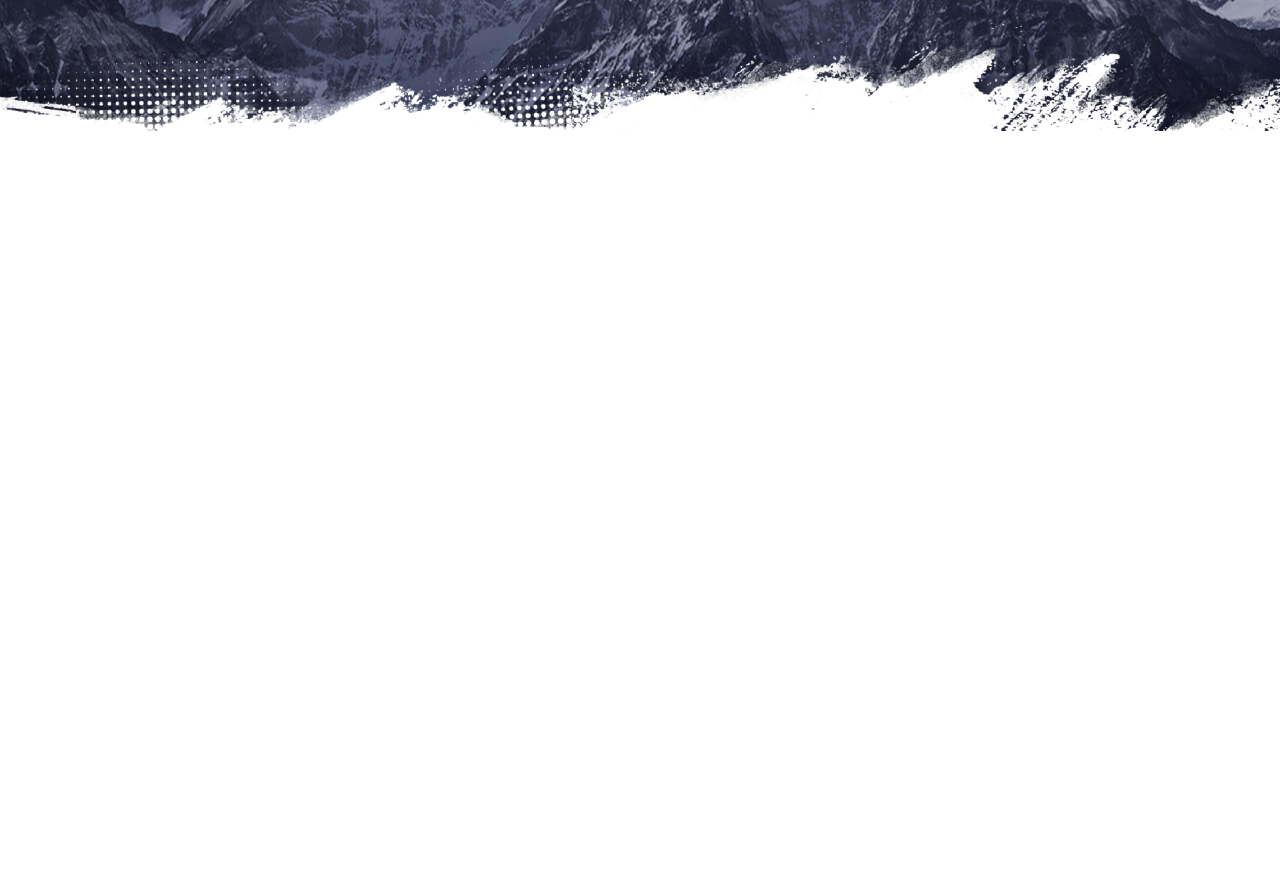
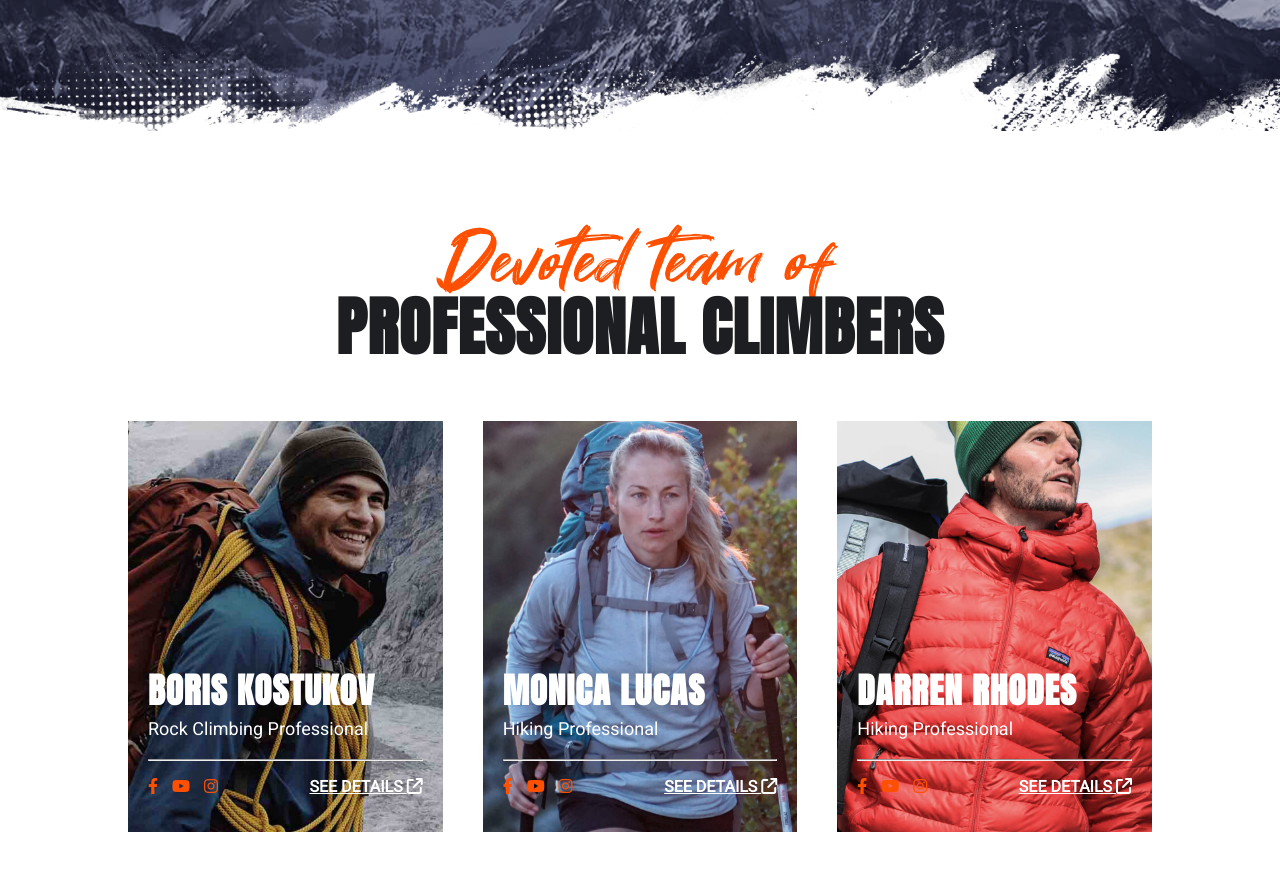
Before and after one commit to Moustapha76/FD-confort, a plain HTML site: page index.html in a window 1280 px wide. Shown: the part 2740-3611 px from the top of the page. Before the commit the page ends 3332 px from the top, so only its background shows below. Drawn offline with nearby package versions, Linux system fonts and the light colour scheme.

Commit message:
Ajout du bloc team

```diff
--- a/index.html
+++ b/index.html
@@ -160,7 +160,62 @@
                 </div>
             </div>
         </section>
-        <section class="section-3"></section>
+        <section class="section-3">
+            <div class="title">
+                <span>Devoted team of</span>
+                <h2>PROFESSIONAL CLIMBERS</h2>
+            </div>
+            <div class="team">
+                <div class="item">
+                    <img src="./assets/team_01.jpg" alt="team member">
+                    <div class="description">
+                        <h3>Boris kostukov</h3>
+                        <span>Rock climbing professional</span>
+                        <hr>
+                        <div class="detail-group">
+                            <div class="rs">
+                                <i class="fa-brands fa-facebook-f"></i>
+                                <i class="fa-brands fa-youtube"></i>
+                                <i class="fa-brands fa-instagram"></i>
+                            </div>
+                            <a href="#" target="_blank" rel="noopener noreferrer">See details <i class="fa-solid fa-arrow-up-right-from-square"></i></a>
+                        </div>
+                    </div>
+                </div>
+                <div class="item">
+                    <img src="./assets/team_02.jpg" alt="team member">
+                    <div class="description">
+                        <h3>Monica lucas</h3>
+                        <span>Hiking professional</span>
+                        <hr>
+                        <div class="detail-group">
+                            <div class="rs">
+                                <i class="fa-brands fa-facebook-f"></i>
+                                <i class="fa-brands fa-youtube"></i>
+                                <i class="fa-brands fa-instagram"></i>
+                            </div>
+                            <a href="#" target="_blank" rel="noopener noreferrer">See details <i class="fa-solid fa-arrow-up-right-from-square"></i></a>
+                        </div>
+                    </div>
+                </div>
+                <div class="item">
+                    <img src="./assets/team_03.jpg" alt="team member">
+                    <div class="description">
+                        <h3>Darren rhodes</h3>
+                        <span>Hiking professional</span>
+                        <hr>
+                        <div class="detail-group">
+                            <div class="rs">
+                                <i class="fa-brands fa-facebook-f"></i>
+                                <i class="fa-brands fa-youtube"></i>
+                                <i class="fa-brands fa-instagram"></i>
+                            </div>
+                            <a href="#" target="_blank" rel="noopener noreferrer">See details <i class="fa-solid fa-arrow-up-right-from-square"></i></a>
+                        </div>
+                    </div>
+                </div>
+            </div>
+        </section>
         <section class="section-4"></section>
         <section class="section-5"></section>
     </main>
--- a/style.css
+++ b/style.css
@@ -264,19 +264,78 @@ section.section-1 .header {
     justify-content: space-between;
     width: 100%;
 }
+section.section-3 .title {
+    text-align: center;
+    padding-bottom: 4rem;
+}
 
-section.section-1 .header .title {
+section.section-3 {
+    padding: 6rem 10%;
+}
+
+section.section-3 .team {
+    display: flex;
+    grid-gap: 40px;
+}
+
+section.section-3 .team .item {
+    height: 440px;
+    overflow: hidden;
+}
+
+section.section-3 .team .item img {
+    transition: all .3s linear;
+}
+
+section.section-3 .team .item:hover img {
+    transform: scale(1.2);
+}
+
+section.section-3 .team .item .description h3 {
+    font-family: var(--font_2);
+    text-transform: uppercase;
+    font-size: 35px;
+    letter-spacing: 1px;
+    color: var(--color_0);
+    line-height: 1;
+}
+
+section.section-3 .team .item .description span {
+    color: var(--color_0);
+    display: block;
+    padding: 10px 0 20px;
+    text-transform: capitalize;
+    font-size: 18px;
+}
+
+section.section-3 .team .item .description .detail-group {
+    display: flex;
+    justify-content: space-between;
+    padding: 16px 0;
+    color: var(--color_1);
+}
+
+section.section-3 .team .item .description .detail-group a {
+    color: var(--color_0);
+    font-weight: bold;
+    text-transform: uppercase;
+}
+
+section.section-3 .team .item .description .rs i {
+    margin: 0 10px 0 0;
+}
+.title {
     position: relative;
     line-height: 0.9;
 }
 
-section.section-1 .header .title span {
+.title span {
     font-family: var(--font_1);
     color: var(--color_1);
     font-size: 5rem;
 }
 
-section.section-1 .header .title h2 {
+.title h2 {
     font-family: var(--font_2);
     font-size: 4rem;
 }
@@ -328,9 +387,20 @@ section.section-1 .bloc-cards {
     position: relative;
     background: var(--color_0);
     padding: 20px;
-    transition: all .3s linear;
+    transition: all .5s linear;
     bottom: 80px;
     height: 145px;
+}
+
+section.section-3 .team .item:hover .description {
+    bottom: 240px;
+    background: linear-gradient(45deg, black, transparent);
+}
+
+section.section-3 .team .item .description {
+    background: transparent;
+    height: 125px;
+    bottom: 183px;
 }
 
 .title-description {
```
